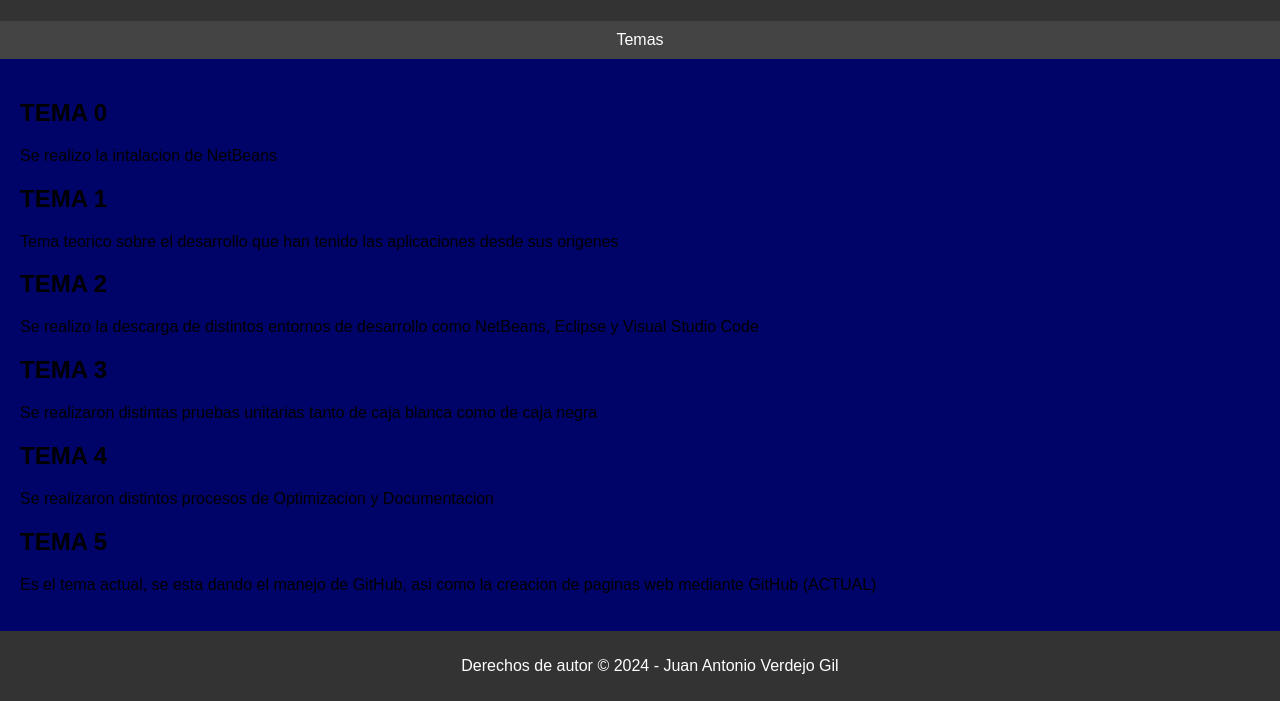
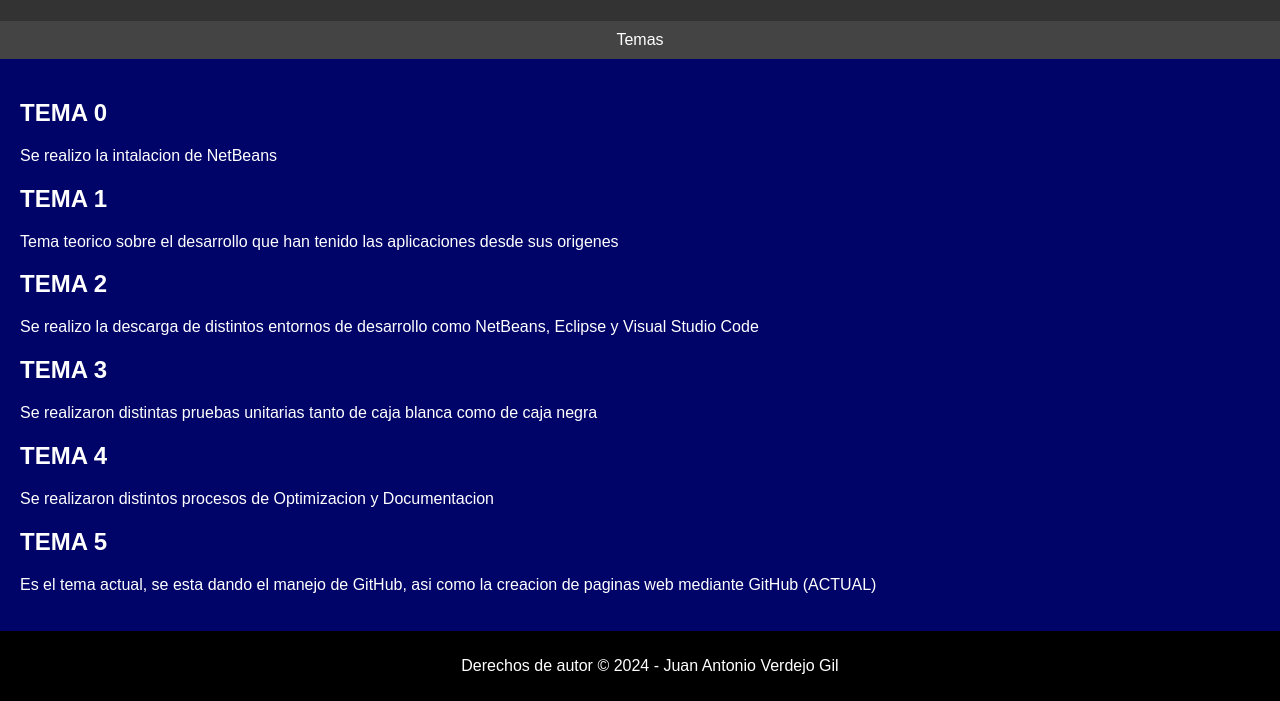
Before and after one commit to 1745169/1745169.github.io, a plain HTML site: page index.html in a window 1280 px wide. Shown: the part 99-800 px from the top of the page. Drawn offline with Linux system fonts and the light colour scheme.

Commit message:
Update index.html

```diff
--- a/index.html
+++ b/index.html
@@ -30,10 +30,10 @@
         }
         section {
             padding: 20px;
-            color: #000000;
+            color: #FFFFFF;
         }
         footer {
-            background-color: #333;
+            background-color: #000000;
             color: #fff;
             text-align: center;
             padding: 10px;
```
